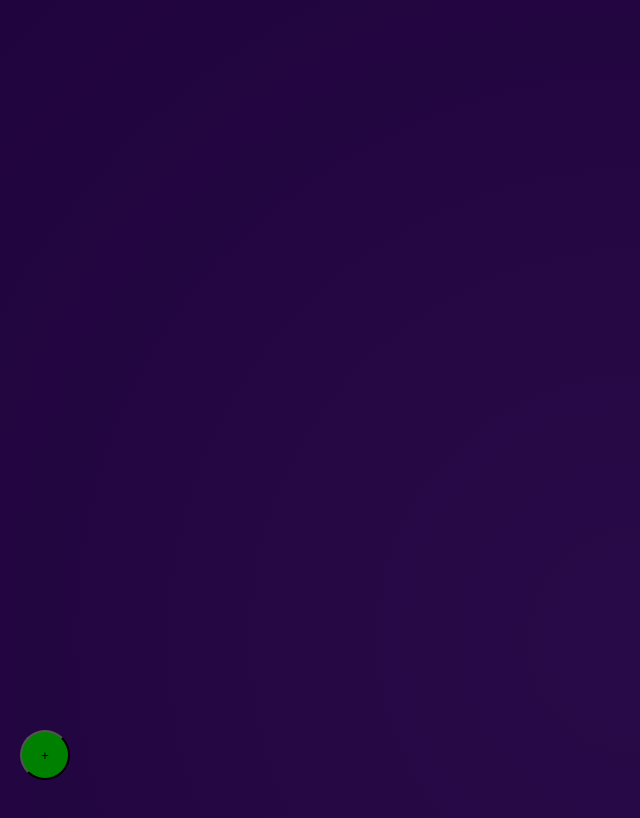
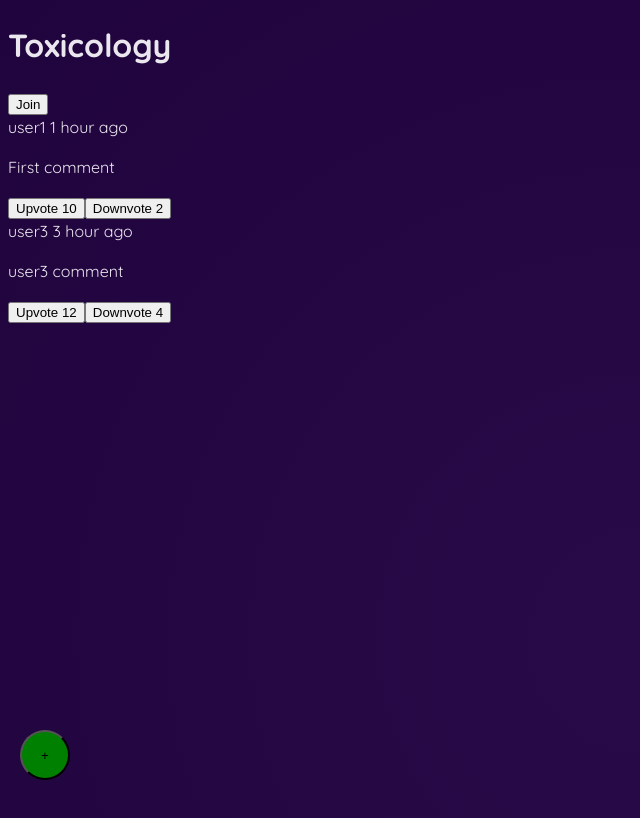
Before and after one commit to djsmacker01/React-Projects, a React (Vite) app: page / in a window 1280 px wide. Shown: the top 818 px of the page, without its empty margins (0-640 px from the left). Built offline with nearby package versions, Linux system fonts and the light colour scheme.

Commit message:
new commit

```diff
--- a/src/components/App1.jsx
+++ b/src/components/App1.jsx
@@ -1,7 +1,10 @@
 // App.jsx
 import React, { useState } from "react";
 import CreateCommunityModal from "./Community/CreateCommunityModal";
-// import "./App.css"; // For styling
+import ReactDOM from "react-dom";
+
+import CommunityPage from "./Community/CommunityPage";
+import "./Community/CommunityPage"; // For styling
 
 const App1 = () => {
   const [isModalOpen, setIsModalOpen] = useState(false);
@@ -30,6 +33,7 @@ const App1 = () => {
         +
       </button>
       <CreateCommunityModal isOpen={isModalOpen} onClose={handleCloseModal} />
+      <CommunityPage communityTitle="Toxicology" />
     </div>
   );
 };
--- /dev/null
+++ b/src/components/Community/CommunityPage.css
@@ -0,0 +1,58 @@
+.community-page {
+    padding: 20px;
+}
+
+.header {
+    display: flex;
+    justify-content: space-between;
+    align-items: center;
+}
+
+.posts {
+    margin-top: 20px;
+}
+
+.post {
+    border: 1px solid #ddd;
+    padding: 10px;
+    margin-bottom: 10px;
+    border-radius: 5px;
+}
+
+.post-header {
+    display: flex;
+    justify-content: space-between;
+    font-weight: bold;
+}
+
+.post-content {
+    margin-top: 10px;
+}
+
+.post-actions {
+    display: flex;
+    justify-content: space-between;
+    margin-top: 10px;
+}
+
+.create-post {
+    margin-top: 20px;
+}
+
+.create-post textarea {
+    width: 100%;
+    height: 100px;
+    padding: 10px;
+    margin-bottom: 10px;
+    border: 1px solid #ddd;
+    border-radius: 5px;
+}
+
+.create-post button {
+    padding: 10px 20px;
+    background-color: #007bff;
+    color: white;
+    border: none;
+    border-radius: 5px;
+    cursor: pointer;
+}
```
Also changed, not shown: src/components/App2.jsx (added, +14 -0 lines), src/components/Community/CommunityPage.jsx (+7 -7 lines).
